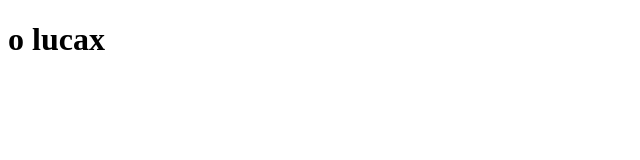
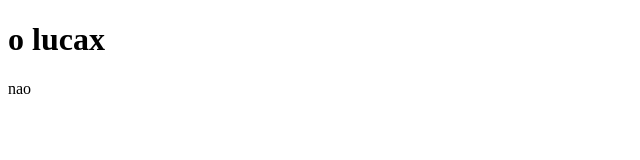
Before and after one commit to Lucasmetals/git-test-windows, a plain HTML site: page index.html in a window 1280 px wide. Shown: the full height of the page, 0-640 px from the left. Drawn offline with Linux system fonts and the light colour scheme.

Commit message:
"nao" adicionado

```diff
--- a/index.html
+++ b/index.html
@@ -7,5 +7,6 @@
 </head>
 <body>
     <h1>o lucax</h1>
+    <p>nao</p>
 </body>
 </html>
```
